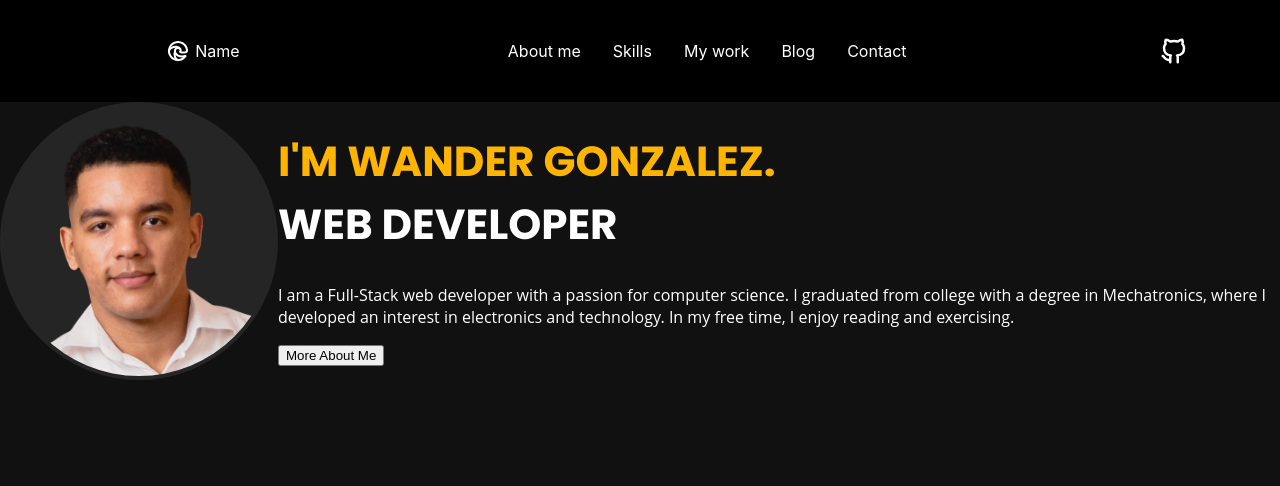
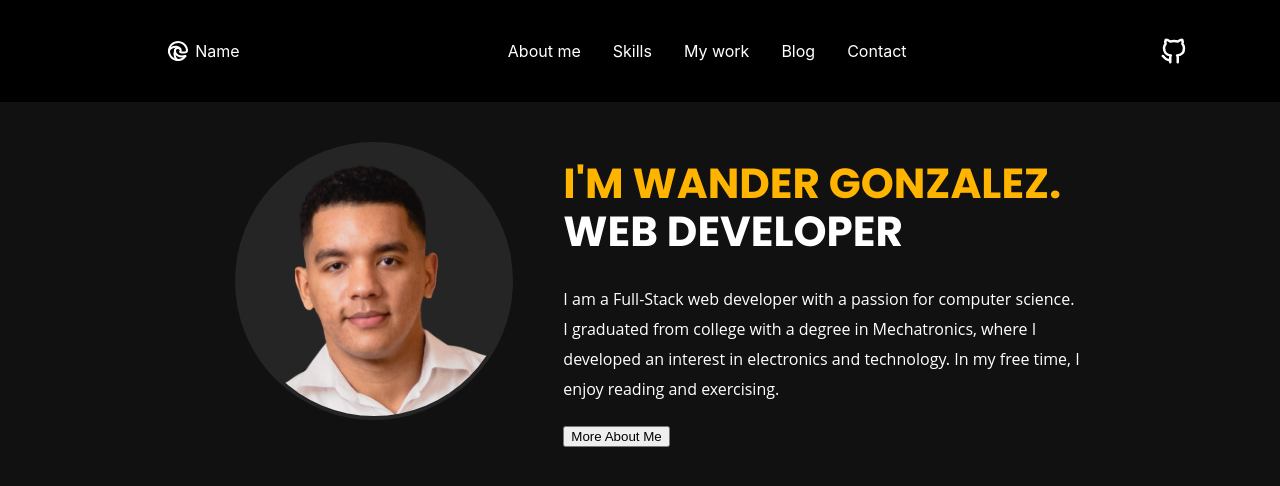
Before and after one commit to wandergithub/w-portfolio, a React (Create React App) app: page / in a window 1280 px wide. Shown: the top 486 px of the page. Built offline with nearby package versions, Linux system fonts and the light colour scheme.

Commit message:
Add layout style to about me text and IMG

```diff
--- a/src/components/About/About.js
+++ b/src/components/About/About.js
@@ -1,12 +1,13 @@
 import "./About.scss";
 import me from "./assets/me.webp";
+
 const About = () => {
   return (
     <div className="about">
       <div className="me">
         <img src={me} />
       </div>
-      <div>
+      <div className="about-content">
         <h1 className="title-1 text-uppercase">
           i'm Wander gonzalez.
           <br />
--- a/src/components/About/About.scss
+++ b/src/components/About/About.scss
@@ -1,10 +1,15 @@
 @import "../shared/general.scss";
 
 .about {
-    display: flex;
+  display: flex;
+  gap: 50px;
+  align-items: center;
+  justify-content: center;
+  line-height: 30px;
 }
 
 .me {
+  margin: 40px 0px 35px 35px;
   img {
     border: 4px solid #252525;
     border-radius: 50%;
@@ -15,3 +20,7 @@
     background-color: #252525;
   }
 }
+
+.about-content {
+  max-width: 40.3333%;
+}
--- a/src/components/shared/_general.scss
+++ b/src/components/shared/_general.scss
@@ -20,6 +20,7 @@ $font-2: "Open Sans", sans-serif;
   font-family: $font-1;
   font-size: $title-1;
   color: $primary-color;
+  line-height: 48px;
 
   span {
     color: $basic-color;
@@ -30,7 +31,7 @@ $font-2: "Open Sans", sans-serif;
     font-family: $font-2;
     font-size: $text;
     color: $basic-color;
-
+    line-height: 30px;
 }
 
 .text-uppercase {
```
